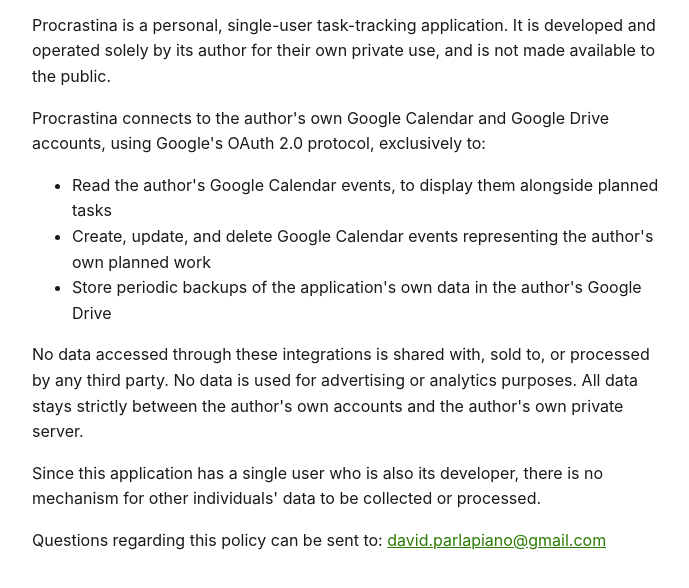
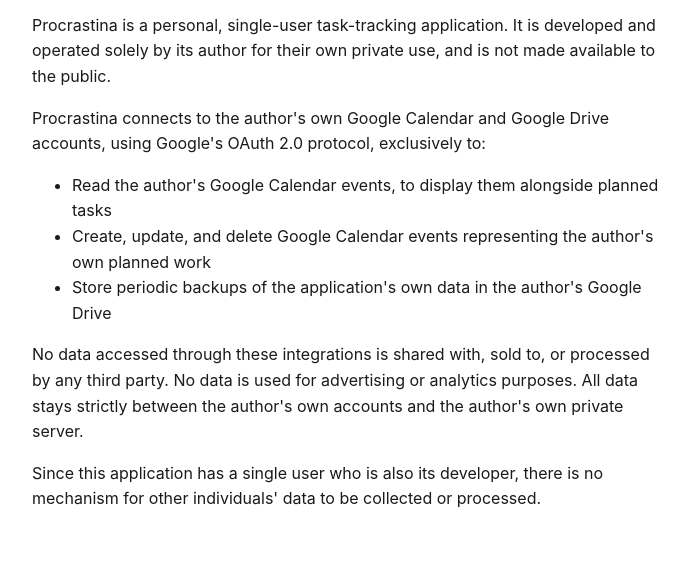
Before and after one commit to Yod78/legal-procrastina, a plain HTML site: page privacy.html in a window 1280 px wide. Shown: the part 140-728 px from the top of the page, without its empty margins (288-977 px from the left). Drawn offline with Linux system fonts and the light colour scheme.

Commit message:
Remove contact email from privacy policy

```diff
--- a/privacy.html
+++ b/privacy.html
@@ -26,7 +26,5 @@
   <p>No data accessed through these integrations is shared with, sold to, or processed by any third party. No data is used for advertising or analytics purposes. All data stays strictly between the author's own accounts and the author's own private server.</p>
 
   <p>Since this application has a single user who is also its developer, there is no mechanism for other individuals' data to be collected or processed.</p>
-
-  <p>Questions regarding this policy can be sent to: <a href="mailto:david.parlapiano@gmail.com">david.parlapiano@gmail.com</a></p>
 </body>
 </html>
```
